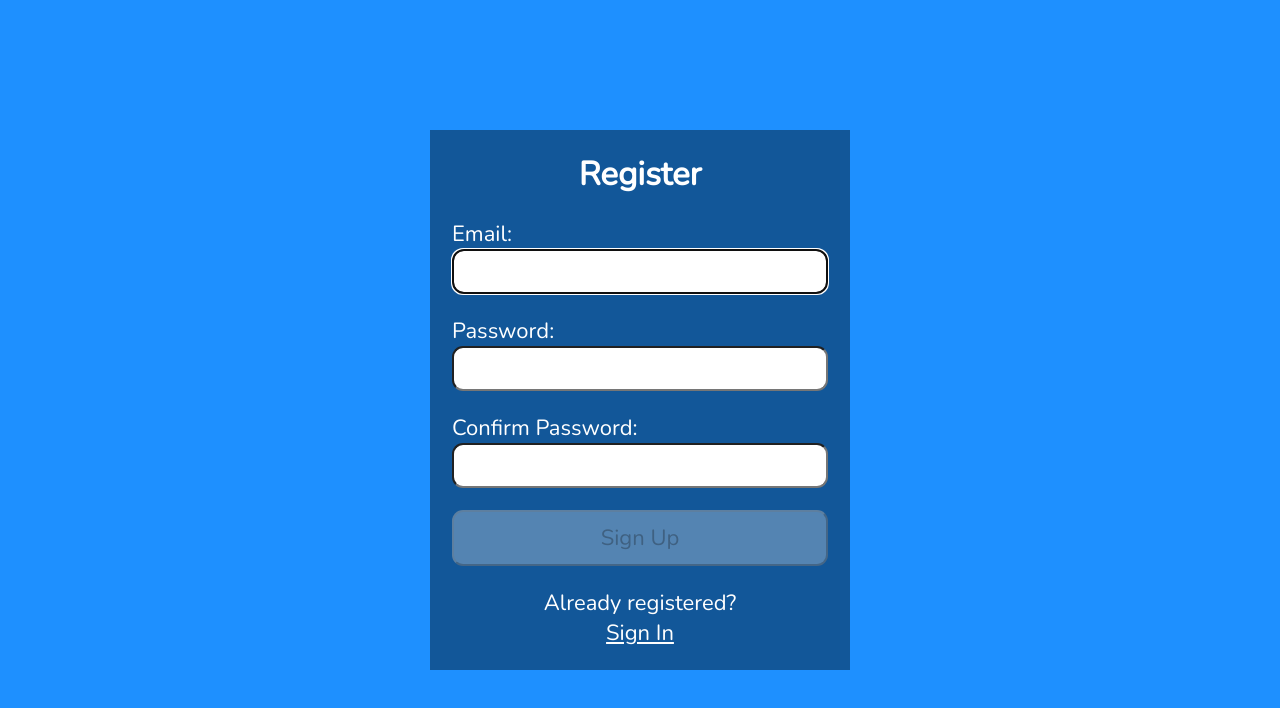
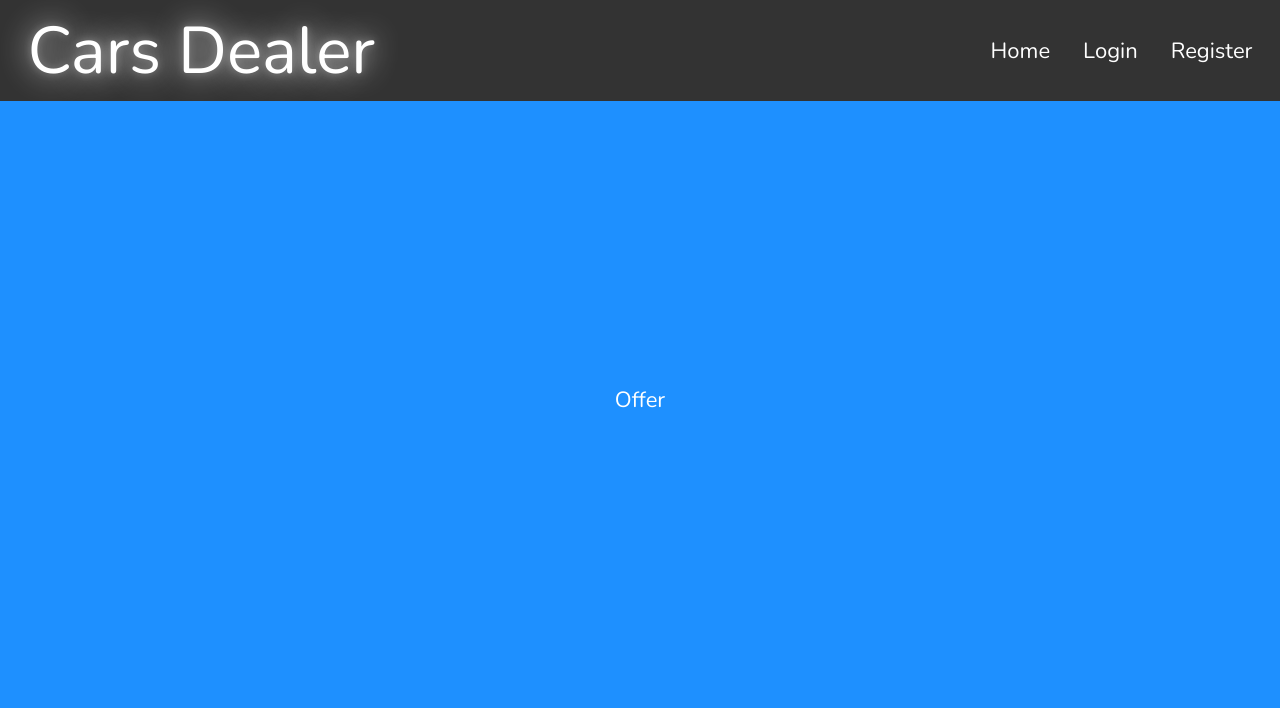
Before and after one commit to JarekBigaj/CarsDealerFrontEnd, a React (Create React App) app: page /Offer in a window 1280 px wide. Shown: the top 708 px of the page. Built offline with nearby package versions, Linux system fonts and the light colour scheme.

Commit message:
added navbar styles

```diff
--- a/package.json
+++ b/package.json
@@ -12,6 +12,7 @@
     "axios": "^1.4.0",
     "react": "^18.2.0",
     "react-dom": "^18.2.0",
+    "react-router-dom": "^6.11.2",
     "react-scripts": "5.0.1",
     "web-vitals": "^2.1.4"
   },
--- a/src/App.js
+++ b/src/App.js
@@ -3,13 +3,26 @@ import './App.css';
 import Navbar from './Navbar';
 import Login from "./Login";
 import Register from './Register';
+import { Routes,Route } from 'react-router-dom';
+import Layout from './Layout';
+import UserSettings from './UserSettings';
+import Offer from './Offer';
 
 function App() {
   return (
-    <main className="App">
-      {/* <Login/> */}
-      <Register/>
-    </main>
+    <Routes>
+      <Route path='/' element={<Layout/>}>
+        {/* public routes */}
+        <Route path='login' element={<Login/>}/>
+        <Route path='register' element={<Register/>}/>
+        <Route path='/' element={<Home/>}/>
+
+        {/* protected routes */}
+        <Route path='UserSettings' element={<UserSettings/>}/>
+        <Route path='Offer' element={<Offer/>}/>
+
+      </Route>
+    </Routes>
   );
 }
 
--- a/src/Home/CarList.js
+++ b/src/Home/CarList.js
@@ -1,20 +1,44 @@
 import { useEffect, useState } from "react";
-import { fetchData } from "../fetchData";
+import axios from "../api/axios";
+
+const URL_CARS = '/api/Car/GetAll';
 
 const CarList = () =>{
-    const [carsList, setCasrsList] = useState();
+    const [carsData, setCarsData] = useState([]);
+    const [msg, setMsg] = useState();
+    const [isSuccess, setIsSuccess] = useState();
 
     useEffect(()=>{
-
         (async () => {
-            const response = await fetchData();
-            console.log({response})
+            const response = (await axios.get(URL_CARS));
+            if(response.status !== 200) throw new console.error(`It's something go wrong`);
+            const dataFromResponse = response.data;
+            const {data,message,success} = dataFromResponse;
+            setCarsData(data);
+            setMsg(message);
+            setIsSuccess(success);
         })()
     },[])
 
+    console.log({carsData})
     return (
         <div>
-            123
+            <ul>
+                {
+                    carsData.map((car) => {
+                        const {id,make,model,millage,price,year} = car;
+                        return(
+                            <li key={id}>
+                                Make: {make} <br/>
+                                Model: {model} <br/>
+                                Price: {price} <br/>
+                                Year: {year} <br/>
+                                Millage: {millage}<br/>
+                            </li>
+                        )
+                    })
+                }
+            </ul>
         </div>
     )
 }
--- /dev/null
+++ b/src/Layout.js
@@ -0,0 +1,14 @@
+import React from 'react'
+import { Outlet } from 'react-router-dom'
+import Navbar from './Navbar'
+
+const Layout = () => {
+  return (
+    <main className='App'>
+        <Navbar/>
+        <Outlet/>
+    </main>
+  )
+}
+
+export default Layout
--- a/src/Navbar.js
+++ b/src/Navbar.js
@@ -1,10 +1,30 @@
+import { Link, useMatch, useResolvedPath} from "react-router-dom";
+import './styles/Navbar.css'
 
 const Navbar = () => {
     return (
-        <div>
-            Navbar
+        <div className="navbar">
+            <Link className="site-title navbar-link" to="/">Cars Dealer</Link>
+            <ul className="navbar-list">
+                <CustomLink to={"/"}>Home</CustomLink>
+                <CustomLink to={"/login"}>Login</CustomLink>
+                <CustomLink to={"/register"}>Register</CustomLink>
+            </ul>
         </div>
     )
 }
 
+const CustomLink = ({to,children,...props}) =>{
+    const resolvedPath = useResolvedPath(to);
+    const isActive = useMatch({path: resolvedPath.pathname, end:true})
+
+    return (
+        <li className={`navbar-item ${isActive? "active": ""} `}>
+            <Link className="navbar-link" to={to} {...props}>
+                {children}
+            </Link>
+        </li>
+    )
+}
+
 export default Navbar;
--- /dev/null
+++ b/src/Offer/index.js
@@ -0,0 +1,9 @@
+import React from 'react'
+
+const Offer = () => {
+  return (
+    <div>Offer</div>
+  )
+}
+
+export default Offer;
--- a/src/Server.js
+++ /dev/null
@@ -1,3 +0,0 @@
-export const SERVER = `http://localhost:5071`;
-
-export const PATH_API_GET_ALL_CAR = `/api/Car/GetALL`;
--- /dev/null
+++ b/src/UserSettings/index.js
@@ -0,0 +1,9 @@
+import React from 'react'
+
+const UserSettings = () => {
+  return (
+    <div>UserSettings</div>
+  )
+}
+
+export default UserSettings;
--- a/src/fetchData.js
+++ /dev/null
@@ -1,9 +0,0 @@
-import {SERVER,PATH_API_GET_ALL_CAR} from './Server';
-
-export const fetchData = async () =>{
-    const response = await fetch(SERVER+PATH_API_GET_ALL_CAR);
-
-    const json = response.json();
-
-    return json;
-}
--- a/src/index.js
+++ b/src/index.js
@@ -3,13 +3,18 @@ import ReactDOM from 'react-dom/client';
 import './index.css';
 import App from './App';
 import { AuthProvider } from './context/AuthProvider';
+import {BrowserRouter, Routes,Route} from 'react-router-dom';
 
 
 const root = ReactDOM.createRoot(document.getElementById('root'));
 root.render(
   <React.StrictMode>
-    <AuthProvider>
-      <App />
-    </AuthProvider>
+    <BrowserRouter>
+      <AuthProvider>
+        <Routes>
+          <Route path='/*' element={<App/>}/>
+        </Routes>
+      </AuthProvider>
+    </BrowserRouter>
   </React.StrictMode>
 );
--- /dev/null
+++ b/src/styles/Navbar.css
@@ -0,0 +1,46 @@
+.navbar{
+    position: absolute;
+    top:0;
+    left:0;
+    width: 100%;
+    background-color: #333;
+    color: #fff;
+    display: flex;
+    justify-content: space-between;
+    align-items: stretch;
+    gap: 2rem;
+    padding: 0 1rem;
+}
+
+.site-title{
+    font-size: 3rem;
+    text-shadow:
+    0 0 0.125em hsl(0 0% 100% / 0.3),
+    0 0 0.45em currentColor;
+}
+.site-title:hover{
+    text-shadow:
+    0 0 0.5em hsl(0 0% 100% / 0.5),
+    0 0 0.45em currentColor;
+}
+.navbar-list{
+    padding: 0;
+    margin: 0;
+    list-style: none;
+    display: flex;
+    gap: 1rem;
+}
+.navbar-link{
+   color: inherit;
+   text-decoration: none;
+   height: 100%;
+   display: flex;
+   align-items: center;
+   padding: .25rem;
+}
+.navbar-item.active{
+    background-color: #555;
+}
+.navbar-item:hover{
+    background-color: #777;
+}
```
Also changed, not shown: 1 other file (tests, documents, lock files or other folders).
